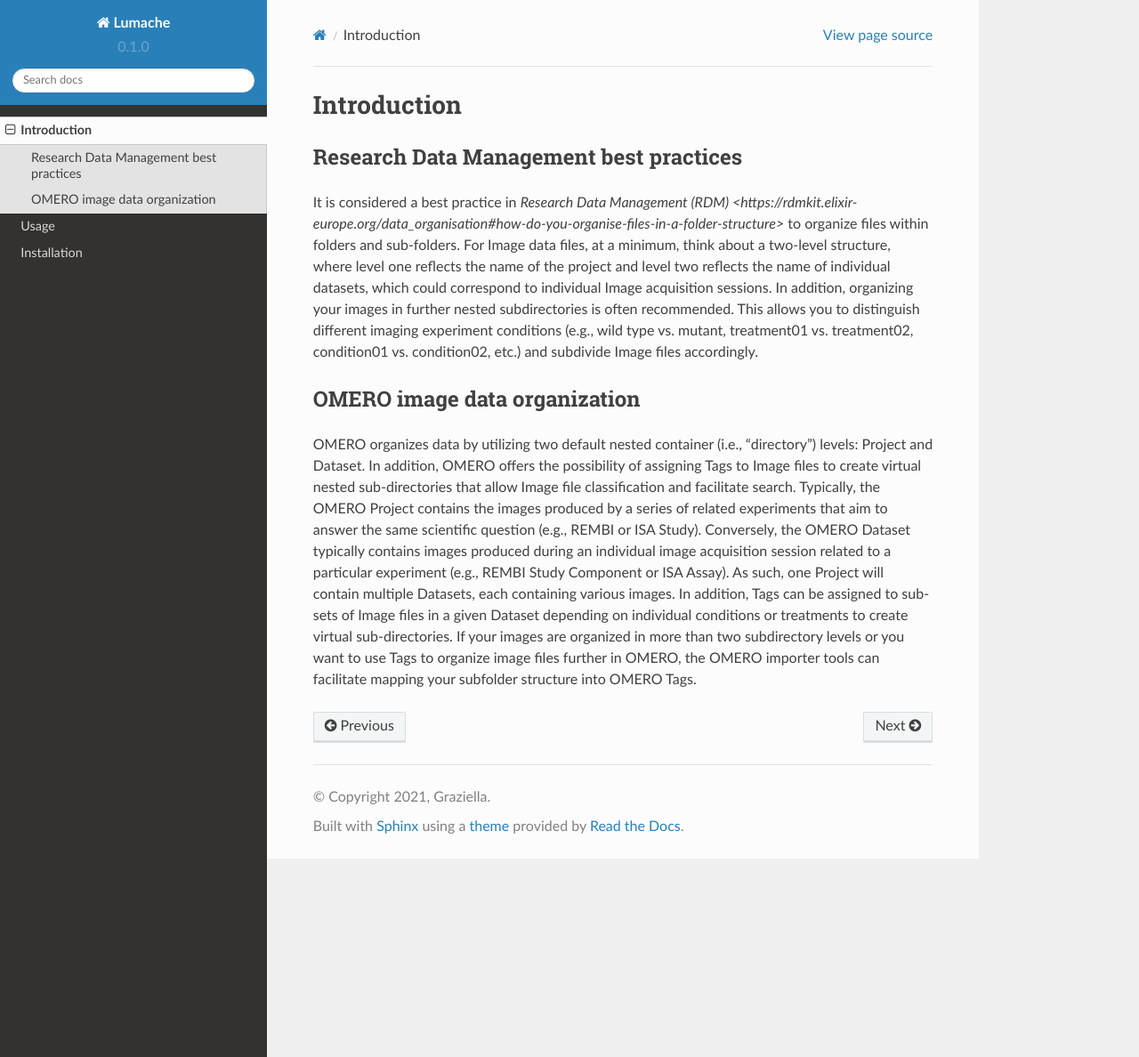
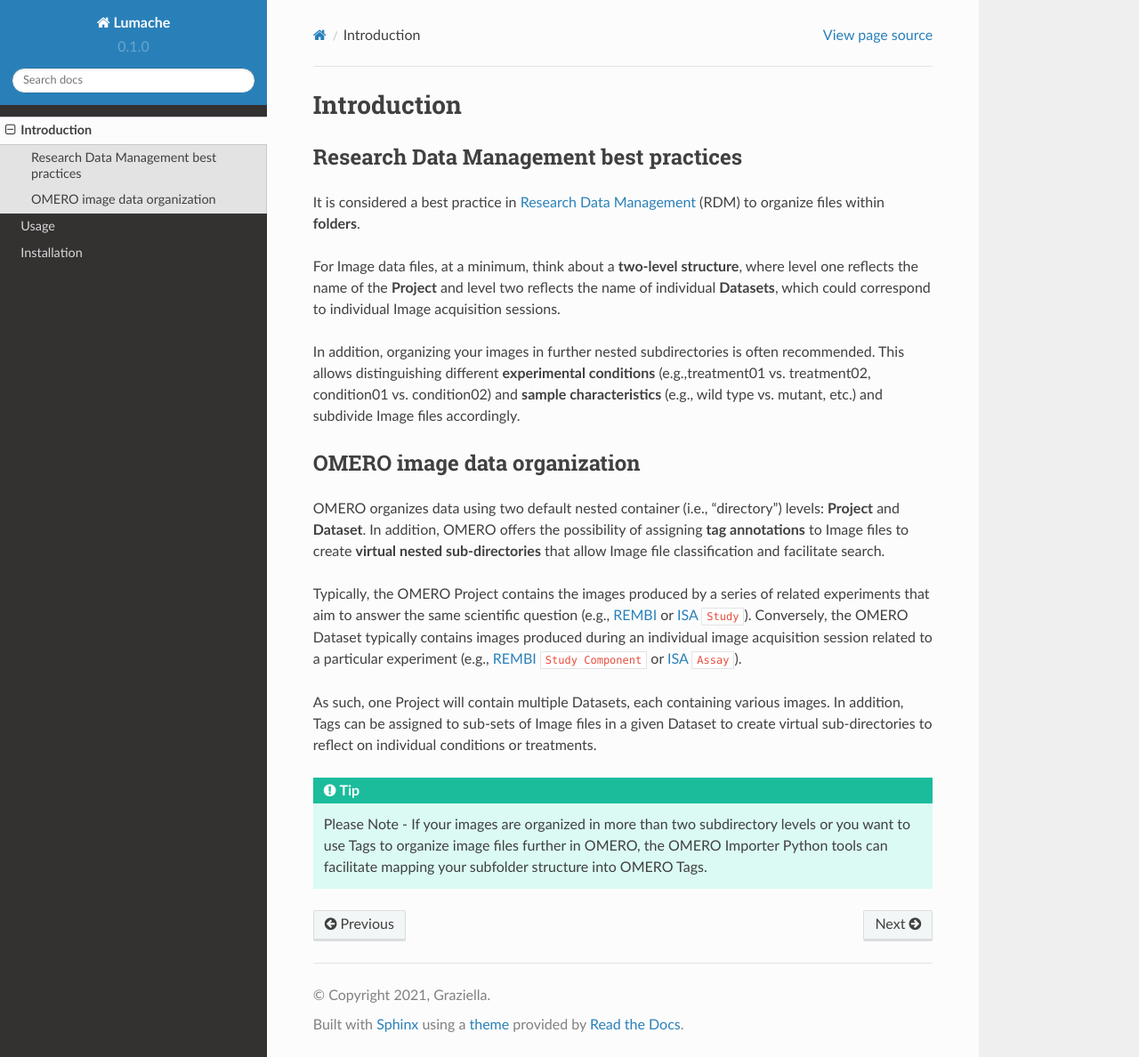
Before and after one commit to WU-BIMAC/OmeroImporterPy-docs, a Sphinx documentation site: the page built from docs/source/intro.rst, in a window 1280 px wide and 1188 px high. Shown: the whole window at 89% size. Built offline with Sphinx 7.4.7 and the Read the Docs theme 2.0.0, drawn with Linux system fonts in a browser that asks for light colours.

Commit message:
Update intro.rst

```diff
--- a/docs/source/intro.rst
+++ b/docs/source/intro.rst
@@ -3,11 +3,20 @@ Introduction
 
 Research Data Management best practices
 ---------------------------------------
-It is considered a best practice in `Research Data Management (RDM) <https://rdmkit.elixir-europe.org/data_organisation#how-do-you-organise-files-in-a-folder-structure>` to organize files within folders and sub-folders. For Image data files, at a minimum, think about a two-level structure, where level one reflects the name of the project and level two reflects the name of individual datasets, which could correspond to individual Image acquisition sessions.
-In addition, organizing your images in further nested subdirectories is often recommended. This allows you to distinguish different imaging experiment conditions (e.g., wild type vs. mutant, treatment01 vs. treatment02, condition01 vs. condition02, etc.) and subdivide Image files accordingly.
+It is considered a best practice in `Research Data Management <https://rdmkit.elixir-europe.org/data_organisation#how-do-you-organise-files-in-a-folder-structure>`_ (RDM) to organize files within **folders**.
+
+For Image data files, at a minimum, think about a **two-level structure**, where level one reflects the name of the **Project** and level two reflects the name of individual **Datasets**, which could correspond to individual Image acquisition sessions.
+
+In addition, organizing your images in further nested subdirectories is often recommended. This allows distinguishing different **experimental conditions** (e.g.,treatment01 vs. treatment02, condition01 vs. condition02) and **sample characteristics** (e.g., wild type vs. mutant, etc.) and subdivide Image files accordingly.
 
 OMERO image data organization
 -----------------------------
-OMERO organizes data by utilizing two default nested container (i.e., “directory”) levels: Project and Dataset. In addition, OMERO offers the possibility of assigning Tags to Image files to create virtual nested sub-directories that allow Image file classification and facilitate search.
-Typically, the OMERO Project contains the images produced by a series of related experiments that aim to answer the same scientific question (e.g., REMBI or ISA Study). Conversely, the OMERO Dataset typically contains images produced during an individual image acquisition session related to a particular experiment (e.g., REMBI Study Component or ISA Assay). As such, one Project will contain multiple Datasets, each containing various images. In addition, Tags can be assigned to sub-sets of Image files in a given Dataset depending on individual conditions or treatments to create virtual sub-directories.
-If your images are organized in more than two subdirectory levels or you want to use Tags to organize image files further in OMERO, the OMERO importer tools can facilitate mapping your subfolder structure into OMERO Tags.
+OMERO organizes data using two default nested container (i.e., “directory”) levels: **Project** and **Dataset**. In addition, OMERO offers the possibility of assigning **tag annotations** to Image files to create **virtual nested sub-directories** that allow Image file classification and facilitate search.
+
+Typically, the OMERO Project contains the images produced by a series of related experiments that aim to answer the same scientific question (e.g., `REMBI <https://doi.org/10.1038/s41592-021-01166-8>`_ or `ISA <https://isa-specs.readthedocs.io/en/latest/index.html>`_ ``Study``). Conversely, the OMERO Dataset typically contains images produced during an individual image acquisition session related to a particular experiment (e.g., `REMBI <https://doi.org/10.1038/s41592-021-01166-8>`_ ``Study Component`` or `ISA <https://isa-specs.readthedocs.io/en/latest/index.html>`_ ``Assay``).
+
+As such, one Project will contain multiple Datasets, each containing various images. In addition, Tags can be assigned to sub-sets of Image files in a given Dataset to create virtual sub-directories to reflect on individual conditions or treatments.
+
+.. tip::
+
+  Please Note - If your images are organized in more than two subdirectory levels or you want to use Tags to organize image files further in OMERO, the OMERO Importer Python tools can facilitate mapping your subfolder structure into OMERO Tags.
```
